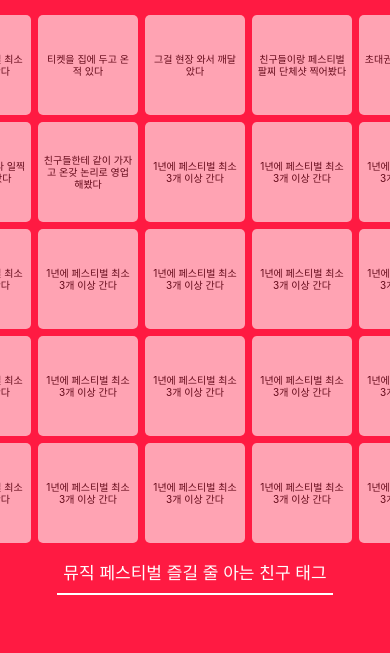
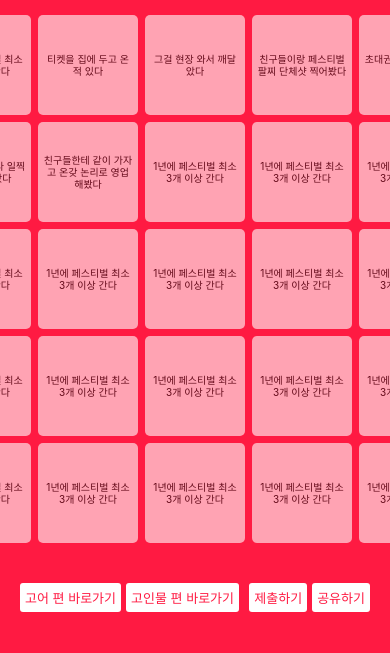
Before and after one commit to sohyeon-zoe-kim/components-challange, a website: page components/fstvl-bingo/index.html in a window 390 px wide. Shown: the part 191-844 px from the top of the page. Drawn offline with Linux system fonts and the light colour scheme; a web font is replaced by a local one.

Commit message:
feat: fstvl-life-bingo 챌린지(2) ✨

```diff
--- a/components/fstvl-bingo/index.css
+++ b/components/fstvl-bingo/index.css
@@ -1,4 +1,13 @@
 @import url("https://cdn.jsdelivr.net/gh/orioncactus/pretendard@v1.3.5/dist/web/static/pretendard-dynamic-subset.css");
+button {
+  background: none;
+  border: none;
+  cursor: pointer;
+}
+
+button:focus {
+  outline: none;
+}
 
 .fstvl-bingo {
   font-family: "Pretendard", "-apple-system", "BlinkMacSystemFont", system-ui, "Roboto", "Helvetica Neue", "Segoe UI", "Apple SD Gothic Neo", "Noto Sans KR", "Malgun Gothic", "Apple Color Emoji", "Segoe UI Emoji", "Segoe UI Symbol", sans-serif;
@@ -82,23 +91,43 @@
 
 .fstvl-bingo-footer {
   display: flex;
-  flex-direction: column;
-  justify-content: center;
+  justify-content: space-between;
   align-items: center;
+  width: 100%;
+  max-width: 530px;
   margin-bottom: 200px;
 }
 
-.fstvl-bingo-footer__description {
-  font-size: 2.1rem;
-  font-weight: 400;
-  color: #ffffff;
-  margin-bottom: 10px;
+.fstvl-bingo-footer__series-buttons {
+  display: flex;
+  justify-content: space-between;
+  align-items: center;
+  gap: 5px;
 }
 
-.fstvl-bingo-footer__description-underscore {
-  width: 105%;
+.fstvl-bingo-footer__etc-buttons {
+  display: flex;
+  justify-content: space-between;
+  align-items: center;
+  gap: 5px;
+}
+
+.fstvl-bingo-footer__series-button {
+  color: #ff1a42;
   background-color: #ffffff;
-  height: 2px;
+  font-size: 1.3rem;
+  font-weight: 400;
+  padding: 5px;
+  border-radius: 3px;
+}
+
+.fstvl-bingo-footer__submit, .fstvl-bingo-footer__share {
+  color: #ff1a42;
+  background-color: #ffffff;
+  font-size: 1.3rem;
+  font-weight: 400;
+  padding: 5px;
+  border-radius: 3px;
 }
 
 .bingo {
@@ -132,8 +161,8 @@
     font-size: 1rem;
   }
 
-  .fstvl-bingo-footer__description {
-    font-size: 1.3rem;
+  .fstvl-bingo-footer {
+    padding: 20px;
   }
 }
 
@@ -162,7 +191,7 @@
     font-size: 1rem;
   }
 
-  .fstvl-bingo-footer__description {
-    font-size: 1.7rem;
+  .fstvl-bingo-footer {
+    padding: 20px;
   }
 }
--- a/components/fstvl-bingo/index.html
+++ b/components/fstvl-bingo/index.html
@@ -27,8 +27,14 @@
       <main class="fstvl-bingo-board">
       </main>
       <footer class="fstvl-bingo-footer">
-        <p class="fstvl-bingo-footer__description">뮤직 페스티벌 즐길 줄 아는 친구 태그</p>
-        <p class="fstvl-bingo-footer__description-underscore" />
+        <div class="fstvl-bingo-footer__series-buttons">
+          <button class="fstvl-bingo-footer__series-button">고어 편 바로가기</button>
+          <button class="fstvl-bingo-footer__series-button">고인물 편 바로가기</button>
+        </div>
+        <div class="fstvl-bingo-footer__etc-buttons">
+          <button class="fstvl-bingo-footer__submit">제출하기</button>
+          <button class="fstvl-bingo-footer__share">공유하기</button>
+        </div>
       </footer>
     </div>
   </div>
--- a/components/fstvl-bingo/index.js
+++ b/components/fstvl-bingo/index.js
@@ -1,3 +1,9 @@
+const LINK_LIST = [
+  'https://festival.imweb.me/136', //페스티벌 고어 편
+  'https://festival.imweb.me/137', //페스티벌 고인물 편
+  'https://festival.imweb.me/138', //제출하기
+  'https://festival.imweb.me/126', //페스티벌 매니아 편
+]
 const BINGO_TEXT_LIST = [
   '1년에 페스티벌 최소 3개 이상 간다',
   '티켓을 집에 두고 온 적 있다',
@@ -25,6 +31,8 @@ const BINGO_TEXT_LIST = [
   '1년에 페스티벌 최소 3개 이상 간다',
   '1년에 페스티벌 최소 3개 이상 간다',
 ]
+const footer = document.getElementsByClassName('fstvl-bingo-footer')[0]
+const buttons = footer.querySelectorAll('button')
 
 const createBingoItem = (text, index) => {
   const bingoItem = document.createElement('div')
@@ -50,7 +58,28 @@ const makeBingoBoard = (board) => {
   })
 }
 
+const addLinkToButton = (element, idx) => {
+  element.addEventListener('click', () => {
+    window.location.href = LINK_LIST[idx]
+  })
+}
+
+const copyUrl = (element) => {
+  element.addEventListener('click', (e) => {
+    navigator.clipboard.writeText(window.location.href).then(() => {
+      alert('url이 복사되었습니다!🤘🏻🎸');
+    });
+  })
+}
+
 window.onload = function () {
   const bingoBoard = document.getElementsByClassName('fstvl-bingo-board')[0]
   makeBingoBoard(bingoBoard)
+  buttons.forEach((button, idx) => {
+    if (idx === buttons.length - 1) {
+      copyUrl(button)
+      return
+    }
+    addLinkToButton(button, idx)
+  })
 }
```
